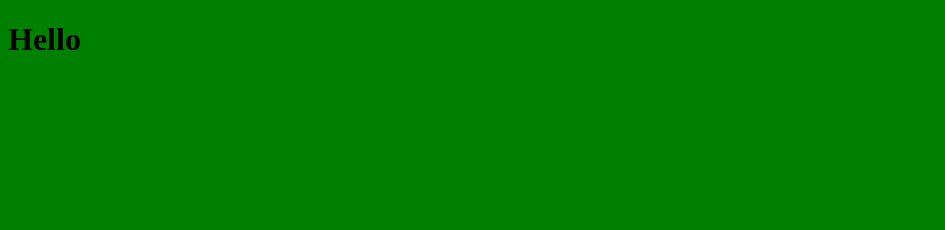
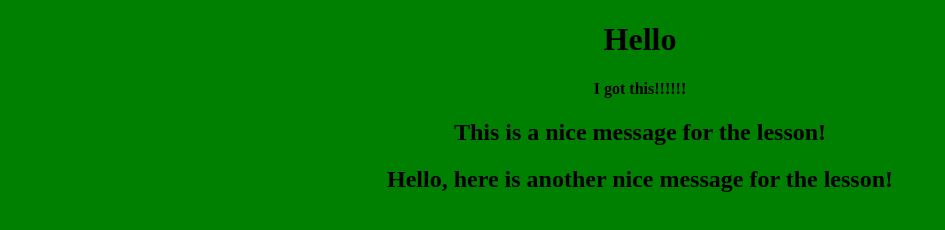
Before and after one commit to tjmccool1/npm-exercises, a website built with webpack: page public/index.html in a window 1280 px wide. Shown: the whole page, without its empty margins (0-945 px from the left). Built offline with nearby package versions, Linux system fonts and the light colour scheme.

Commit message:
completed npm exercise

```diff
--- a/public/index.html
+++ b/public/index.html
@@ -8,6 +8,9 @@
     <title>Document</title>
 </head>
 <body>
+<div id="one"></div>
+<div id="two"></div>
+<div id="three"></div>
 <script src="main.js"></script>
 </body>
 </html>
--- a/src/index.js
+++ b/src/index.js
@@ -1,12 +1,21 @@
 // index js //
-"use strict";
+//not needed with npm //"use strict";
 
 
-
-
+//this will break //$(document).ready(function(){
 
 const $ = require('jquery');
-const sayHello = () => { console.log("Hello"); }
+const hello = require('./say-hello.js');
+
+const sayHello = () => {console.log("Hello");}
 sayHello();
 
-$('body').append("<h1>Hello</h1>").css('background-color', 'green');
+$('body').append("<h1>Hello</h1>")
+        .append("<h4>I got this!!!!!!</h4>")
+        .css({'background-color': 'green',
+                'text-align': 'center'
+            })
+        .append('<h2>' + hello.niceMessage() +'</h2>')
+        .append('<h2>' + hello.niceMessage2() +'</h2>');
+
+//});
--- /dev/null
+++ b/src/say-hello.js
@@ -0,0 +1,8 @@
+const niceMessage = ()  => {
+    return ('This is a nice message for the lesson!');
+};
+
+const niceMessage2 = () => {
+    return ('Hello, here is another nice message for the lesson!')};
+
+module.exports = {niceMessage, niceMessage2};
```
